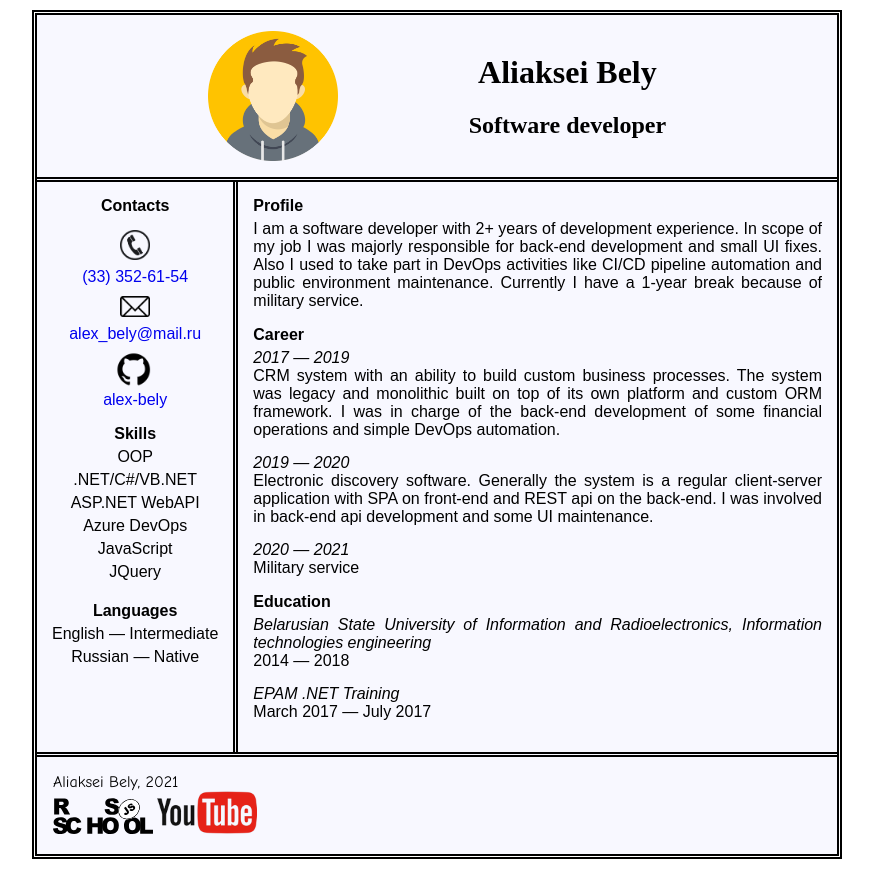
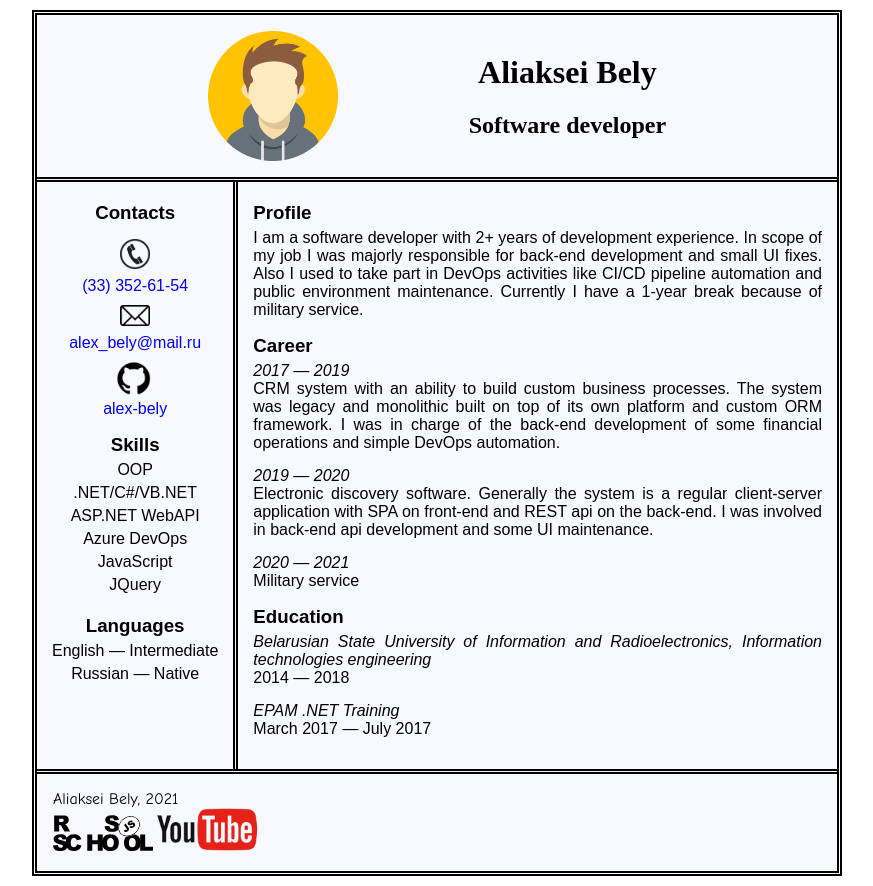
Before and after one commit to alex-bely/rsschool-cv, a plain HTML site: page index.html in a window 1280 px wide. Shown: the whole page, without its empty margins (203-1076 px from the left). Drawn offline with Linux system fonts and the light colour scheme.

Commit message:
refactor: fix html validation issues

```diff
--- a/index.html
+++ b/index.html
@@ -1,5 +1,6 @@
 <!DOCTYPE html>
 <html lang="en">
+
   <head>
     <meta charset="UTF-8" />
     <meta http-equiv="X-UA-Compatible" content="IE=edge" />
@@ -7,37 +8,40 @@
     <title>CV - Aliaksei Bely</title>
     <link rel="stylesheet" href="styles.css" />
   </head>
+
   <body>
     <header class="page-header">
       <figure class="person-figure">
-        <img src="resources/avatar.jpg" alt="avatar.jpg" width="130px" />
+        <img src="resources/avatar.jpg" alt="avatar.jpg" width="130" />
         <figcaption>
           <h1 class="person-name">Aliaksei Bely</h1>
           <h2 class="person-position">Software developer</h2>
         </figcaption>
       </figure>
     </header>
-    <main>
+    <div class="content">
       <aside>
         <section>
-          <header>Contacts</header>
+          <h3>Contacts</h3>
           <ul class="contacts-list">
             <li>
-              <img src="resources/phone.png" alt="phone" width="30px" />
+              <img src="resources/phone.png" alt="phone" width="30" />
               <a href="tel:+375333526154">(33) 352-61-54</a>
             </li>
             <li>
-              <img src="resources/email.png" alt="email" width="30px" />
+              <img src="resources/email.png" alt="email" width="30" />
               <a href="mailto:alex_bely@mail.ru">alex_bely@mail.ru</a>
             </li>
             <li>
-              <img class="github-logo" src="resources/github.logo.png" alt="github" width="40px" />
-              <a href="https://github.com/alex-bely" target="_blank">alex-bely</a>
+              <img class="github-logo" src="resources/github.logo.png" alt="github" width="40" />
+              <a href="https://github.com/alex-bely" target="_blank">
+                alex-bely
+              </a>
             </li>
           </ul>
         </section>
         <section>
-          <header>Skills</header>
+          <h3>Skills</h3>
           <ul class="skills-list">
             <li>OOP</li>
             <li>.NET/C#/VB.NET</li>
@@ -48,16 +52,16 @@
           </ul>
         </section>
         <section>
-          <header>Languages</header>
+          <h3>Languages</h3>
           <ul class="languages-list">
             <li>English — Intermediate</li>
             <li>Russian — Native</li>
           </ul>
         </section>
       </aside>
-      <article>
+      <main>
         <section>
-          <header>Profile</header>
+          <h3>Profile</h3>
           <p class="profile">
             I am a software developer with 2+ years of development experience.
             In scope of my job I was majorly responsible for back-end
@@ -68,7 +72,7 @@
           </p>
         </section>
         <section>
-          <header>Career</header>
+          <h3>Career</h3>
           <ul class="career-list">
             <li>
               <p>2017 — 2019</p>
@@ -92,7 +96,7 @@
           </ul>
         </section>
         <section>
-          <header>Education</header>
+          <h3>Education</h3>
           <ul class="education-list">
             <li>
               <p>
@@ -107,15 +111,15 @@
             </li>
           </ul>
         </section>
-      </article>
-    </main>
+      </main>
+    </div>
     <footer class="page-footer">
       <p class="copyright">Aliaksei Bely, 2021</p>
       <a href="https://rs.school/js" target="_blank">
-        <img src="resources/rs_school_js.logo.svg" alt="rs-school-js" width="100px" />
+        <img src="resources/rs_school_js.logo.svg" alt="rs-school-js" width="100" />
       </a>
       <a href="https://www.youtube.com/watch?v=dQw4w9WgXcQ&ab_channel=RickAstleyVEVO" target="_blank">
-        <img src="resources/youtube.logo-150.png" alt="YouTube" width="100px" />
+        <img src="resources/youtube.logo-150.png" alt="YouTube" width="100" />
       </a>
     </footer>
   </body>
--- a/styles.css
+++ b/styles.css
@@ -22,6 +22,10 @@ a {
   text-decoration: none;
 }
 
+h3 {
+  margin: 5px 0;
+}
+
 ul {
   list-style-type: none;
   padding: 0;
@@ -30,19 +34,12 @@ ul {
 
 /* Semantic tags */
 
-main {
-  display: flex;
-  border-bottom: var(--main-border);
-  border-top: var(--main-border);
-  font-family: 'Arial', 'sans-serif';
-}
-
 aside {
   border-right: var(--main-border);
   padding: 15px;
 }
 
-article {
+main {
   padding: 15px;
 }
 
@@ -50,11 +47,7 @@ section {
   margin-bottom: 15px;
 }
 
-section > header {
-  font-weight: bold;
-}
-
-aside section > header {
+aside section > h3 {
   text-align: center;
 }
 
@@ -107,7 +100,14 @@ aside section > header {
   margin-bottom: 5px;
 }
 
-/* Article content */
+/* Main content */
+
+.content {
+  display: flex;
+  border-bottom: var(--main-border);
+  border-top: var(--main-border);
+  font-family: 'Arial', 'sans-serif';
+}
 
 .education-list p,
 .career-list p {
```
